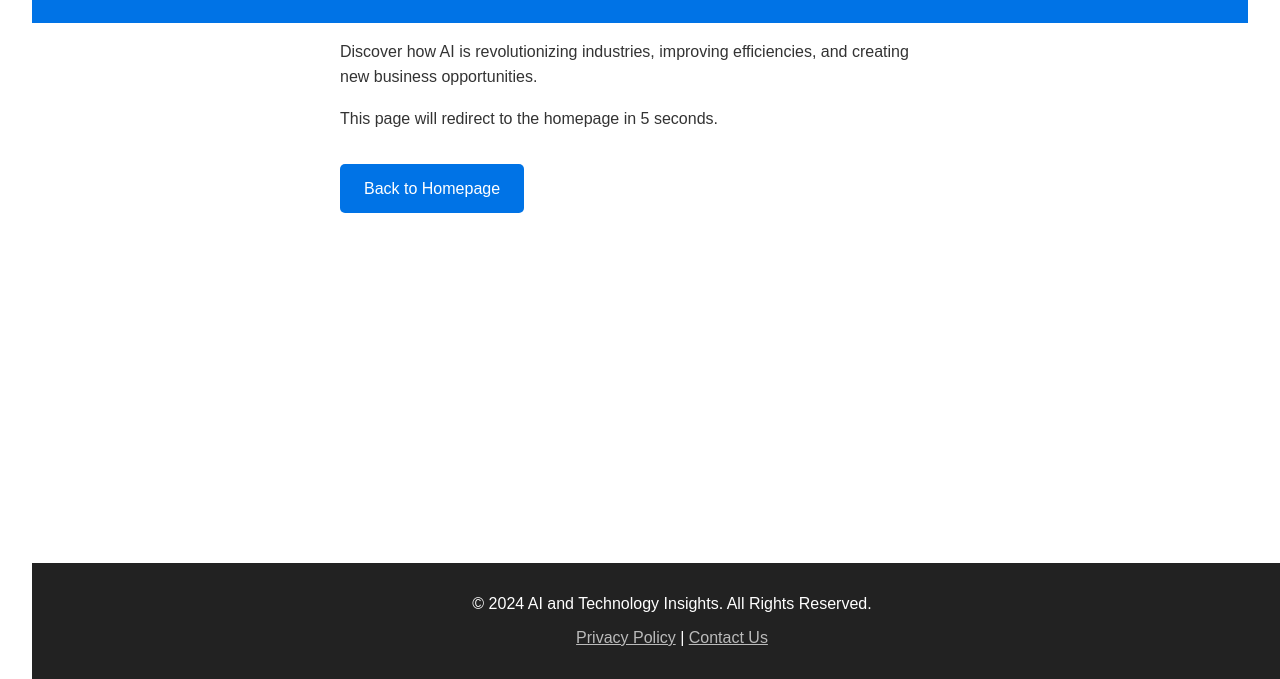
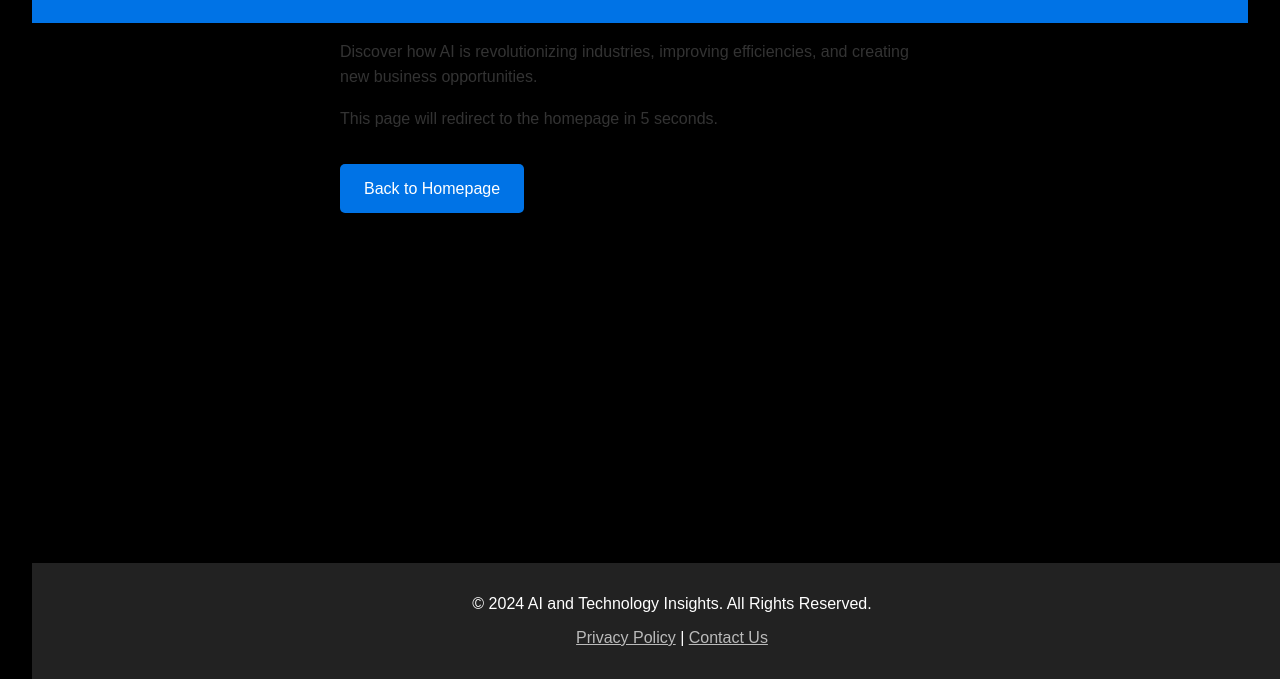
Before and after one commit to bubbletuck/project2, a plain HTML site: page Business_Impact_Redirect.html in a window 1280 px wide. Shown: the part 121-800 px from the top of the page. Drawn offline with Linux system fonts and the light colour scheme; the site is published under a folder, as on GitHub Pages, so addresses that start at the root find nothing.

Commit message:
fat mcdondalds fucker

```diff
--- a/Business_Impact_Redirect.html
+++ b/Business_Impact_Redirect.html
@@ -5,7 +5,7 @@
 <head>
     <meta charset="UTF-8">
     <meta name="viewport" content="width=device-width, initial-scale=1.0">
-    <link type= "text/css" rel="stylesheet" href="/static/style.css"/>
+    <link type= "text/css" rel="stylesheet" href="style.css">
     <title>Business Impact - Redirect</title>
     <style>
         body {
```
Also changed, not shown: FutureOutlookRedirect.html (+1 -1 lines), HowItWasMadeRedirect.html (+1 -1 lines), Personal_Life_Redirect.html (+1 -1 lines), index.html (+1 -1 lines), style.css (renamed from static/style.css).
